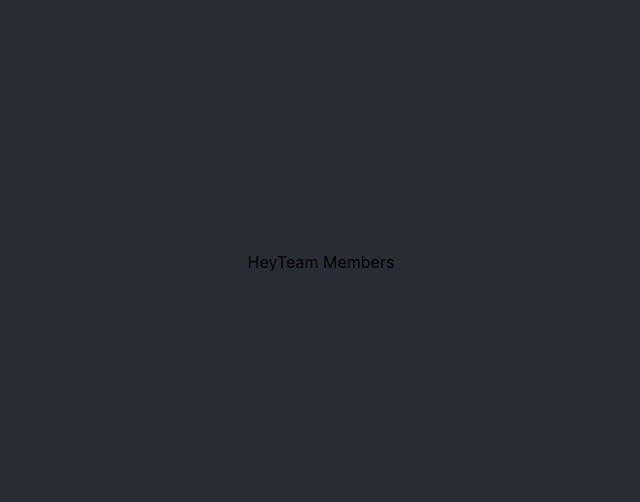
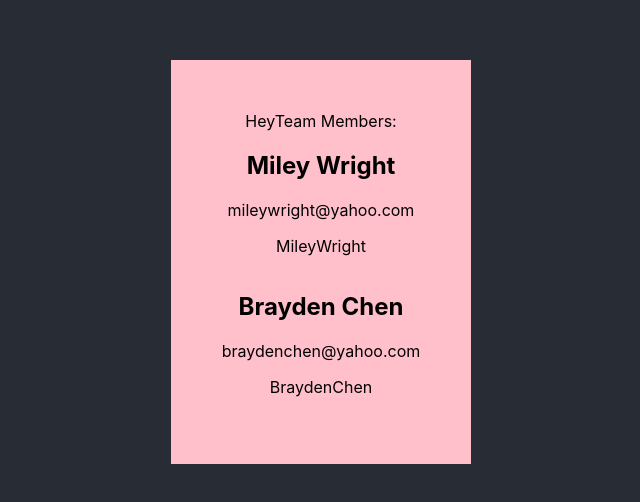
Before and after one commit to Web27-Projects/web27-team-builder, a React (Create React App) app in the folder team-builder/: page / in a window 1280 px wide. Shown: the part 138-640 px from the top of the page, without its empty margins (319-959 px from the left). Built offline with nearby package versions, Linux system fonts and the light colour scheme.

Commit message:
members card showing

```diff
--- a/team-builder/src/App.css
+++ b/team-builder/src/App.css
@@ -3,16 +3,18 @@
     background-color: #282c34;
     min-height: 100vh;
     display: flex;
-    flex-direction: row;
+    flex-direction: column;
     align-items: center;
     justify-content: center;
+
 }
-/* .container{
+.container{ background-color: pink;
   display: flex;
-  flex-direction: row;
+  flex-direction: column;
   align-items: center;
   justify-content: center;
-} */
+  padding: 4%;
+}
 /* .App-logo {
   height: 40vmin;
   pointer-events: none;
--- a/team-builder/src/App.js
+++ b/team-builder/src/App.js
@@ -42,7 +42,7 @@
 
   return (
     <div className="App">
-      <div classNAme = 'container'>
+      <div className = 'container'>
       <Form addTeamMember = {addTeamMember} />
       <TeamMembers MemberList = {teamMember} deleteMember = {delTeamMember} />
       </div>
--- a/team-builder/src/Components/TeamMembers.js
+++ b/team-builder/src/Components/TeamMembers.js
@@ -4,7 +4,16 @@
     console.log(props)
     return(
         <>
-        Team Members
+        Team Members:
+        {props.MemberList.map(info => {
+            return(
+                <div className='memberCards' key={info.id}>
+                    <h2>{info.first_name} {info.last_name}</h2>
+                    <p>{info.email}</p>
+                    <p>{info.github}</p>
+                </div>
+            )
+        })}
         </>
     )
 }
```
